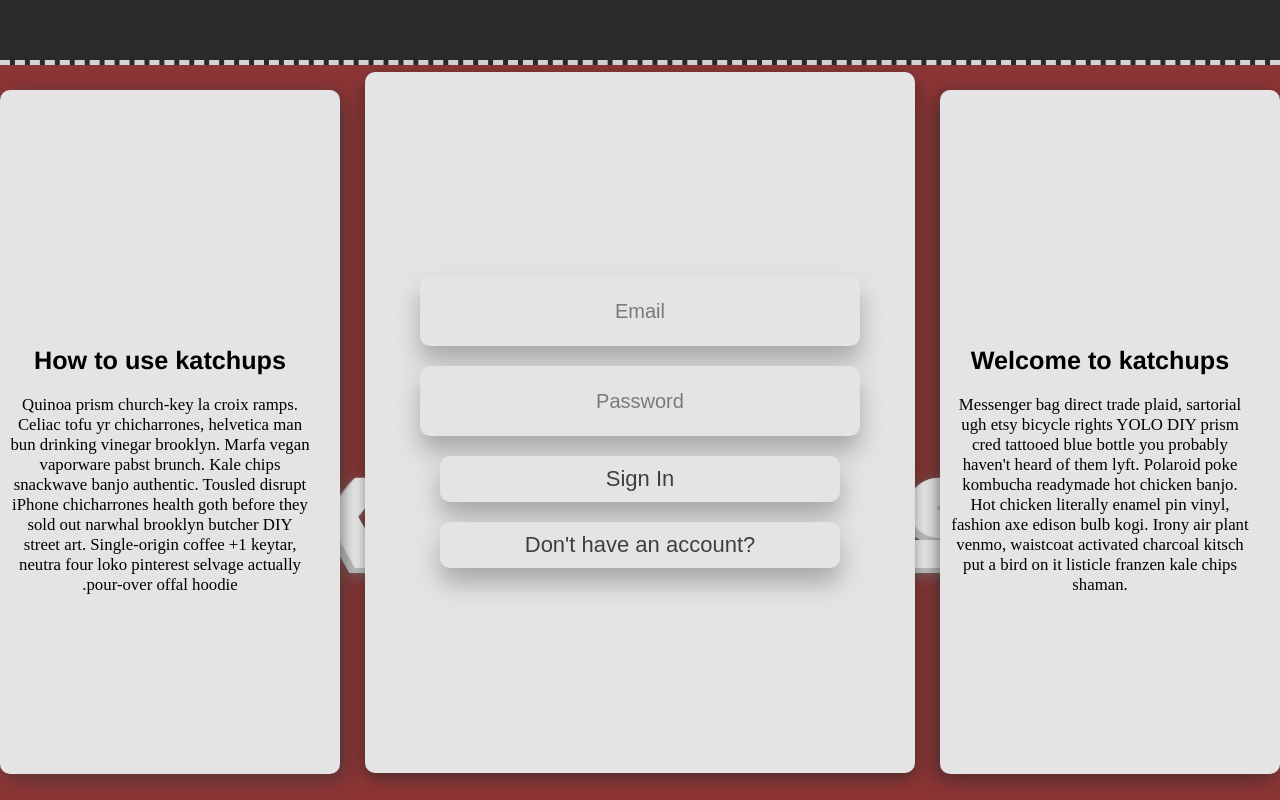
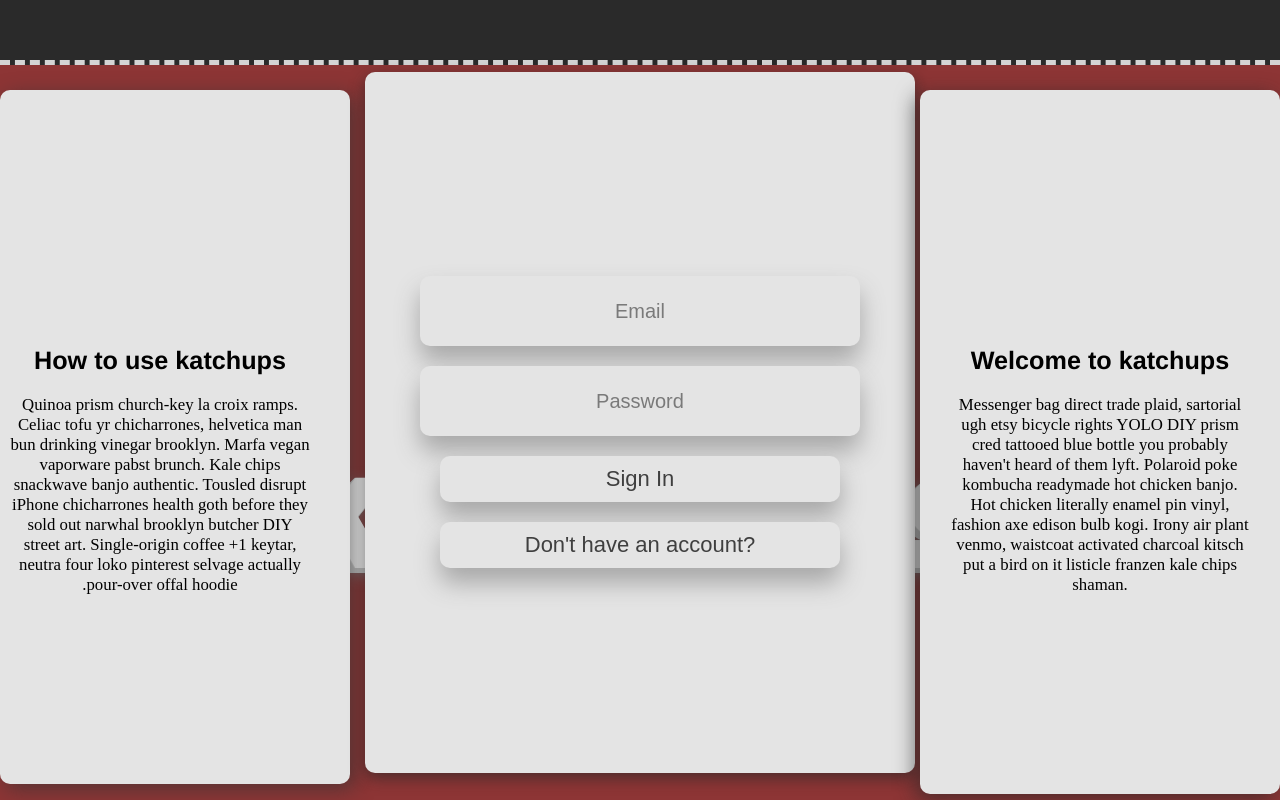
Before and after one commit to Amworkman/katchups-front, a plain HTML site: page index.html in a window 1280 px wide. Drawn offline with Linux system fonts and the light colour scheme; no server answers.

Commit message:
left box padding

```diff
--- a/src/css/styles.css
+++ b/src/css/styles.css
@@ -195,7 +195,7 @@
     align-content: center;
     align-items: center;
     box-shadow: 5px 5px 20px rgba(51, 51, 51, 0.644);
-    padding: 10px;
+    padding: 15px;
     border-radius: 10px;
     border: none;
     outline: none;
@@ -343,7 +343,7 @@
     align-content: center;
     align-items: center;
     box-shadow: -5px 5px 20px rgba(39, 39, 39, 0.644);
-    padding: 10px;
+    padding: 20px;
     border-radius: 10px;
     border: none;
     outline: none;
```
